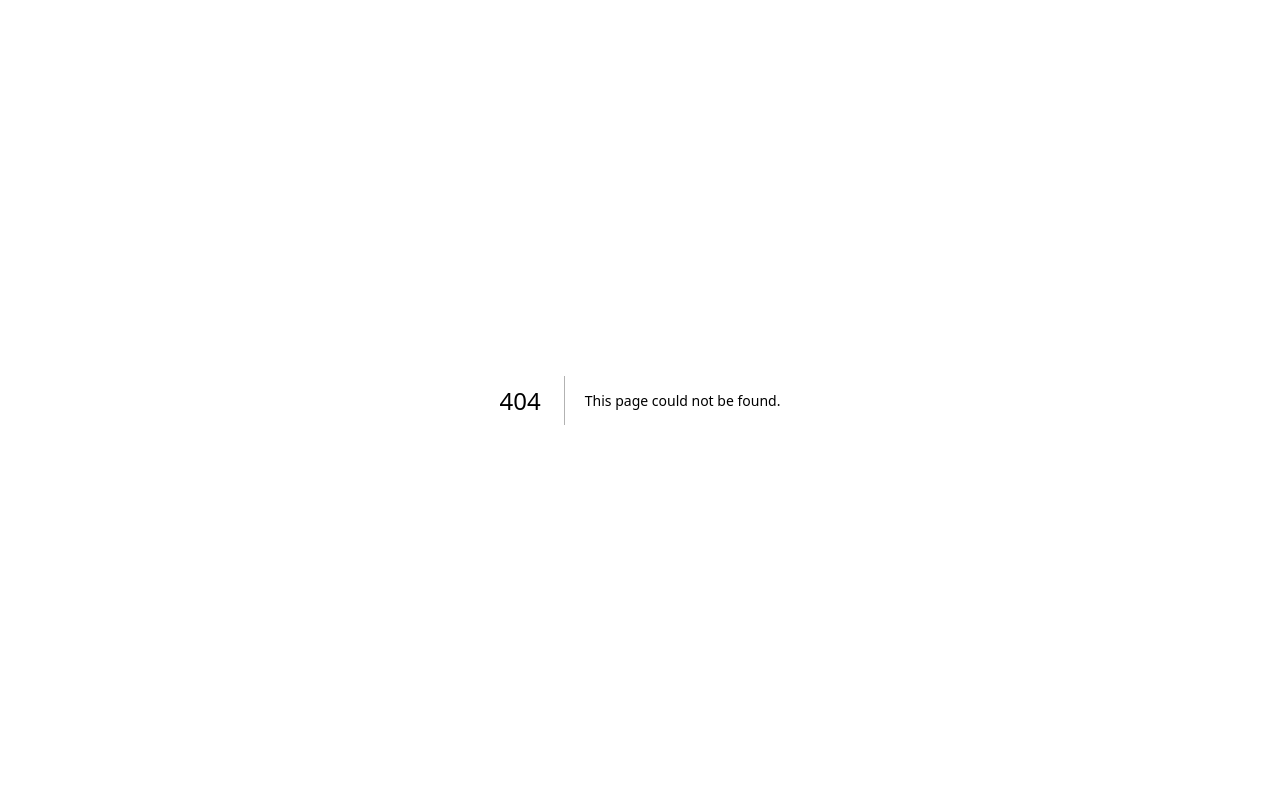
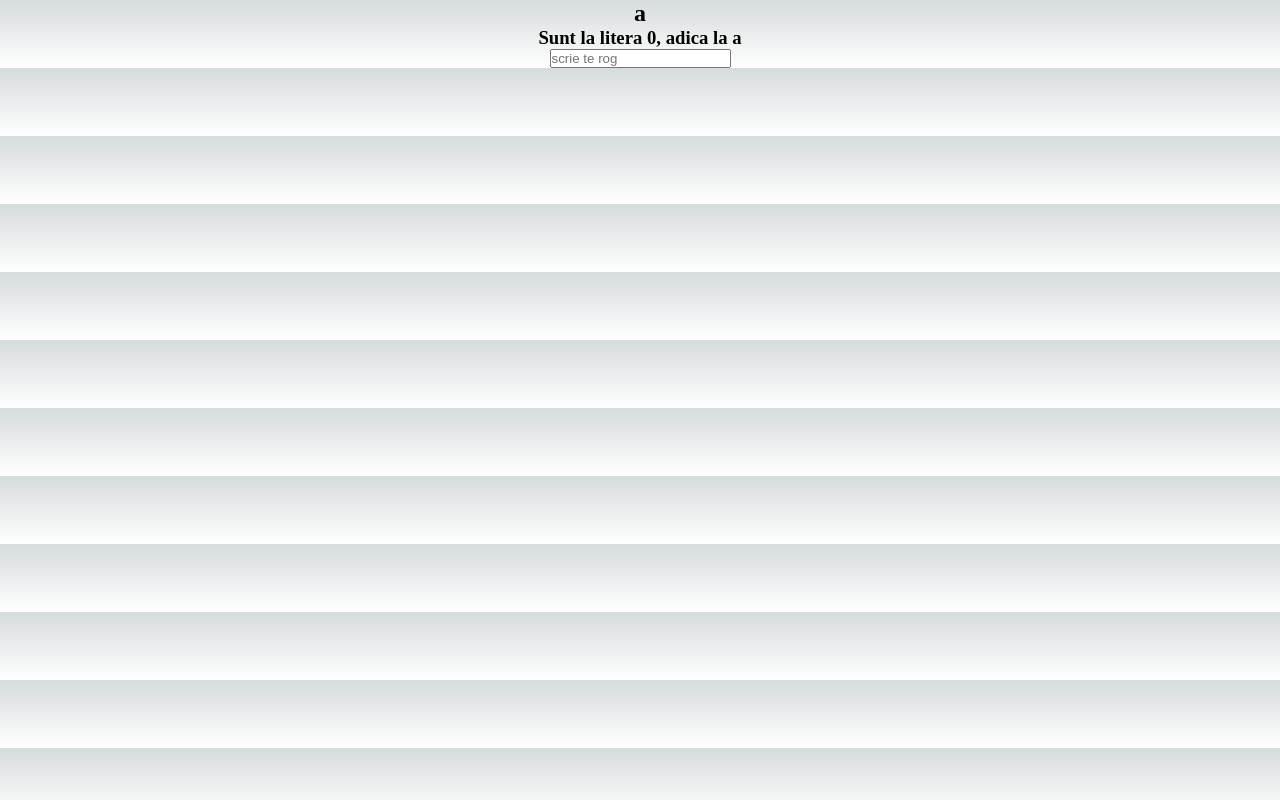
Before and after one commit to tezkerek/minniebooks, a Next.js app in the folder frontend/: page /racer in a window 1280 px wide. Before the commit this address had no page. Built offline with nearby package versions, Linux system fonts and the light colour scheme.

Commit message:
read keypresses

```diff
--- /dev/null
+++ b/frontend/src/pages/racer/index.tsx
@@ -0,0 +1,105 @@
+import React, { useState, useEffect } from "react";
+import Image from "next/image";
+import styles from "../../styles/Racer.module.css";
+//TODO: delete everything
+interface Quote {
+  text: string;
+}
+let DBQuote: Quote = { text: "a" };
+
+let quoteIndex = 0;
+let typedString = "";
+
+ function MinnieComponent() {
+  return (
+    <div className={styles.center}>
+      <h2>bravo</h2>
+      <Image
+        src="https://cdn.discordapp.com/attachments/893256151825805341/1088758616259047474/20230324_113551.jpg"
+        width= {300}
+        height={300}
+        alt="bebe"
+      />
+    </div>
+  );
+}
+export function displayQuote(input: string) {
+  return (
+    <div>
+      <h2>{input}</h2>
+      <h3>
+        Sunt la litera {quoteIndex}, adica la {DBQuote.text[quoteIndex]}{" "}
+      </h3>
+    </div>
+  );
+}
+function checkLetter(typedWord: string): boolean {
+  return typedWord === DBQuote.text[quoteIndex];
+}
+function checkQuoteEnd(): boolean {
+  return quoteIndex === DBQuote.text.length;
+}
+
+function handleKeyPress(event: any,callback:Function) {
+  const keypress = event.key;
+  const keyOpcode = keypress.length == 1 ? keypress.charCodeAt(0) : -1;
+
+  if (0x20 <= keyOpcode && keyOpcode <= 0x7e) {
+    // printable
+    typedString += keypress;
+  } else if (keypress === "Backspace") {
+    typedString = typedString.slice(0, -1);
+    if (typedString.length < quoteIndex) { // handle delete good characters
+      quoteIndex -= 1;
+    console.log(quoteIndex);
+
+    }
+  }
+  if (checkLetter(keypress)) {
+    quoteIndex++;
+    console.log(quoteIndex);
+    if (checkQuoteEnd()) {
+      callback();
+    }
+  }
+}
+
+function TypeRacerComponent(props: any) {
+  const typedIterator = typedString[Symbol.iterator]();
+  const quoteIterator = DBQuote.text[Symbol.iterator]();
+
+  let currCharTyped = typedIterator.next();
+  let currCharQuote = quoteIterator.next();
+
+  while (!currCharQuote.done && !currCharTyped.done) {
+    if (currCharTyped.value === currCharQuote.value) {
+    }
+    currCharTyped = typedIterator.next().value;
+    currCharQuote = quoteIterator.next().value;
+  }
+  return (
+    <div className={styles.center}>
+      {<div>{displayQuote(DBQuote.text)}</div>}
+
+      <div></div>
+      <div></div>
+      <input
+        type="text"
+        placeholder="scrie te rog"
+        value={props.inputValue}
+        onKeyDown={(e) => handleKeyPress(e, props.onDone)}
+      />
+    </div>
+  );
+}
+
+function Racer(props: any = DBQuote): JSX.Element {
+  const [inputValue, setInputValue] = useState<string>("");
+  const [doneQuote, setDoneQuote] = useState<boolean>(false);
+  if (doneQuote) {
+    return <MinnieComponent />;
+  } else
+  return <TypeRacerComponent inputValue={props.text} onDone= {()=>{setDoneQuote(true)}}/>;
+}
+
+export default Racer;
--- /dev/null
+++ b/frontend/src/styles/Racer.module.css
@@ -0,0 +1,17 @@
+.center{
+     text-align: center;
+}
+
+
+.badWord {
+    display: inline-block;
+    color: red;
+}
+
+.goodWord {
+    display: inline-block;
+    color: green;
+}
+.neutralWord {
+    color: black;
+}
```
